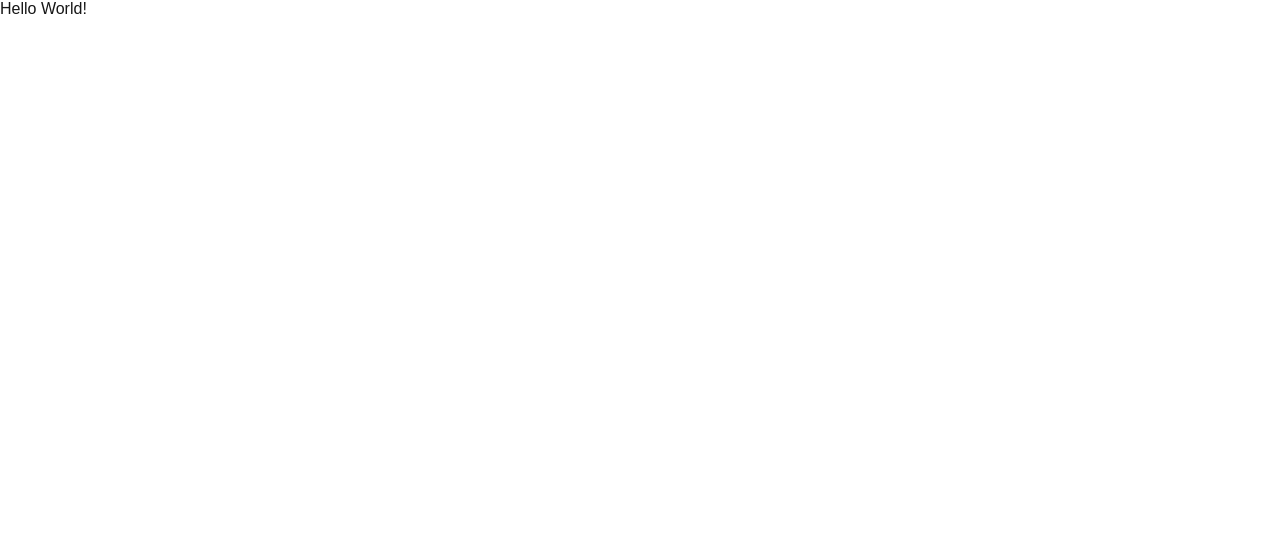
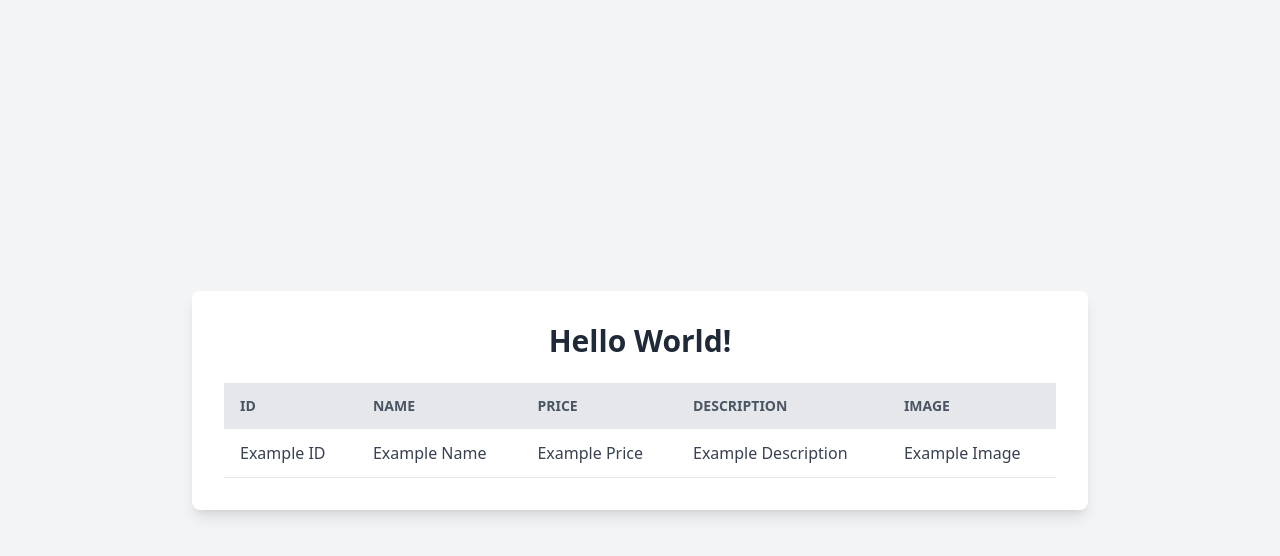
Before and after one commit to AzharAndriann/React-Fetching-Data, a Next.js app: page / in a window 1280 px wide. Shown: the top 556 px of the page. Built offline with nearby package versions, Linux system fonts and the light colour scheme.

Commit message:
add tailwind

```diff
--- a/package.json
+++ b/package.json
@@ -19,7 +19,10 @@
     "yup": "^1.4.0"
   },
   "devDependencies": {
+    "autoprefixer": "^10.4.20",
     "eslint": "^8",
-    "eslint-config-next": "15.0.1"
+    "eslint-config-next": "15.0.1",
+    "postcss": "^8.4.47",
+    "tailwindcss": "^3.4.14"
   }
 }
--- /dev/null
+++ b/postcss.config.js
@@ -0,0 +1,6 @@
+module.exports = {
+  plugins: {
+    tailwindcss: {},
+    autoprefixer: {},
+  },
+}
--- a/src/pages/index.js
+++ b/src/pages/index.js
@@ -2,17 +2,6 @@ import Head from "next/head";
 import localFont from "next/font/local";
 import {axiosInstance} from "@/lib/axios"
 import { useEffect } from "react";
-
-const geistSans = localFont({
-  src: "./fonts/GeistVF.woff",
-  variable: "--font-geist-sans",
-  weight: "100 900",
-});
-const geistMono = localFont({
-  src: "./fonts/GeistMonoVF.woff",
-  variable: "--font-geist-mono",
-  weight: "100 900",
-});
 
 export default function Home() {
   const fetchProducts = async () => {
@@ -38,10 +27,32 @@ export default function Home() {
         <meta name="viewport" content="width=device-width, initial-scale=1" />
         <link rel="icon" href="/favicon.ico" />
       </Head>
-      <div>
-        <main>
-         Hello World!
-        </main>
+      <div className="min-h-screen flex items-center justify-center bg-gray-100">
+        <div className="container max-w-4xl mx-auto p-8 bg-white shadow-lg rounded-lg">
+          <h1 className="text-3xl font-bold text-center text-gray-800 mb-6">
+            Hello World!
+          </h1>
+          <table className="w-full text-left table-auto border-collapse">
+            <thead>
+              <tr className="bg-gray-200 text-gray-600 uppercase text-sm leading-normal">
+                <th className="py-3 px-4 border-b">ID</th>
+                <th className="py-3 px-4 border-b">Name</th>
+                <th className="py-3 px-4 border-b">Price</th>
+                <th className="py-3 px-4 border-b">Description</th>
+                <th className="py-3 px-4 border-b">Image</th>
+              </tr>
+            </thead>
+            <tbody>
+              <tr className="bg-white hover:bg-gray-50 text-gray-700">
+                <td className="py-3 px-4 border-b">Example ID</td>
+                <td className="py-3 px-4 border-b">Example Name</td>
+                <td className="py-3 px-4 border-b">Example Price</td>
+                <td className="py-3 px-4 border-b">Example Description</td>
+                <td className="py-3 px-4 border-b">Example Image</td>
+              </tr>
+            </tbody>
+          </table>
+        </div>
       </div>
     </>
   );
--- a/src/styles/globals.css
+++ b/src/styles/globals.css
@@ -1,42 +1,3 @@
-:root {
-  --background: #ffffff;
-  --foreground: #171717;
-}
-
-@media (prefers-color-scheme: dark) {
-  :root {
-    --background: #0a0a0a;
-    --foreground: #ededed;
-  }
-}
-
-html,
-body {
-  max-width: 100vw;
-  overflow-x: hidden;
-}
-
-body {
-  color: var(--foreground);
-  background: var(--background);
-  font-family: Arial, Helvetica, sans-serif;
-  -webkit-font-smoothing: antialiased;
-  -moz-osx-font-smoothing: grayscale;
-}
-
-* {
-  box-sizing: border-box;
-  padding: 0;
-  margin: 0;
-}
-
-a {
-  color: inherit;
-  text-decoration: none;
-}
-
-@media (prefers-color-scheme: dark) {
-  html {
-    color-scheme: dark;
-  }
-}
+@tailwind base;
+@tailwind components;
+@tailwind utilities;
--- /dev/null
+++ b/tailwind.config.js
@@ -0,0 +1,15 @@
+/** @type {import('tailwindcss').Config} */
+module.exports = {
+  content: [
+    "./app/**/*.{js,ts,jsx,tsx,mdx}",
+    "./pages/**/*.{js,ts,jsx,tsx,mdx}",
+    "./components/**/*.{js,ts,jsx,tsx,mdx}",
+
+    // Or if using `src` directory:
+    "./src/**/*.{js,ts,jsx,tsx,mdx}",
+  ],
+  theme: {
+    extend: {},
+  },
+  plugins: [],
+}
```
Also changed, not shown: 1 other file (tests, documents, lock files or other folders).
